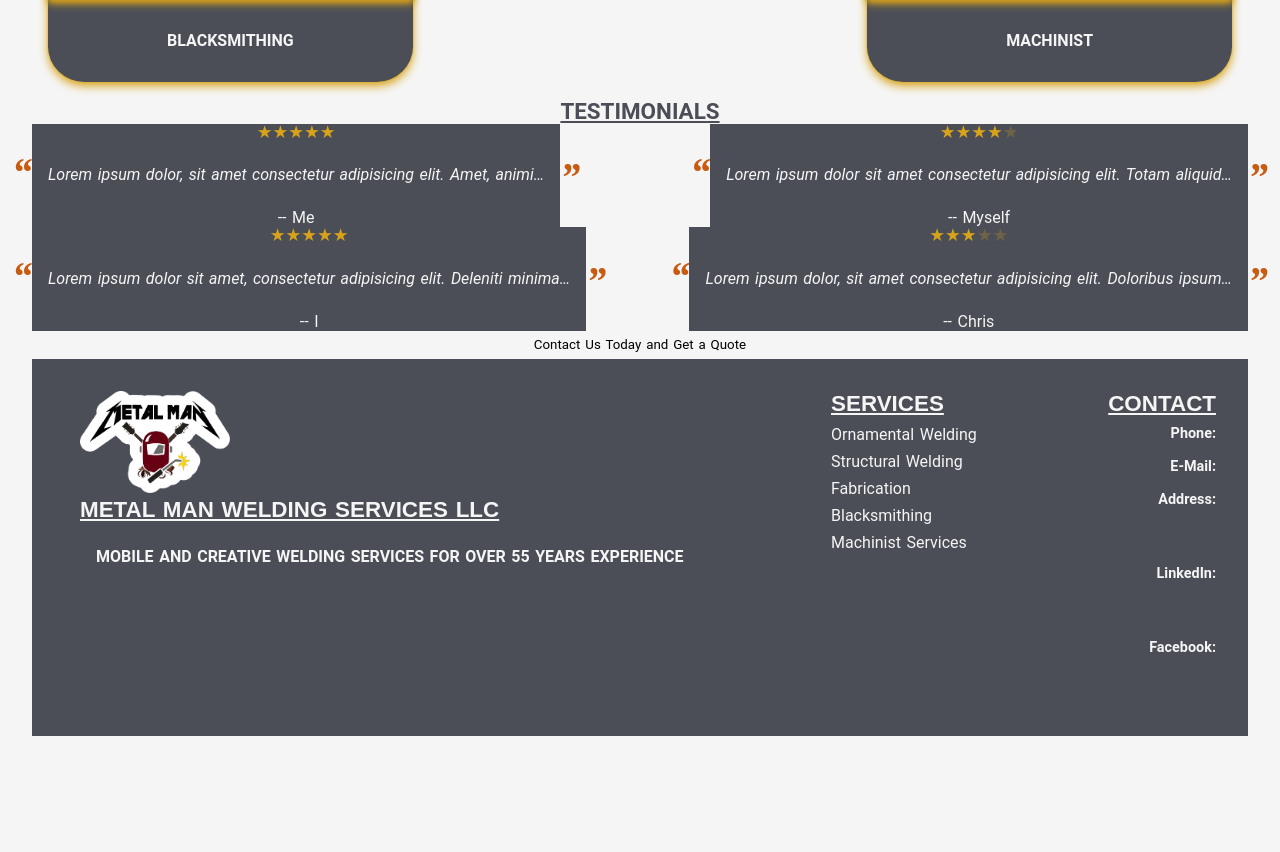
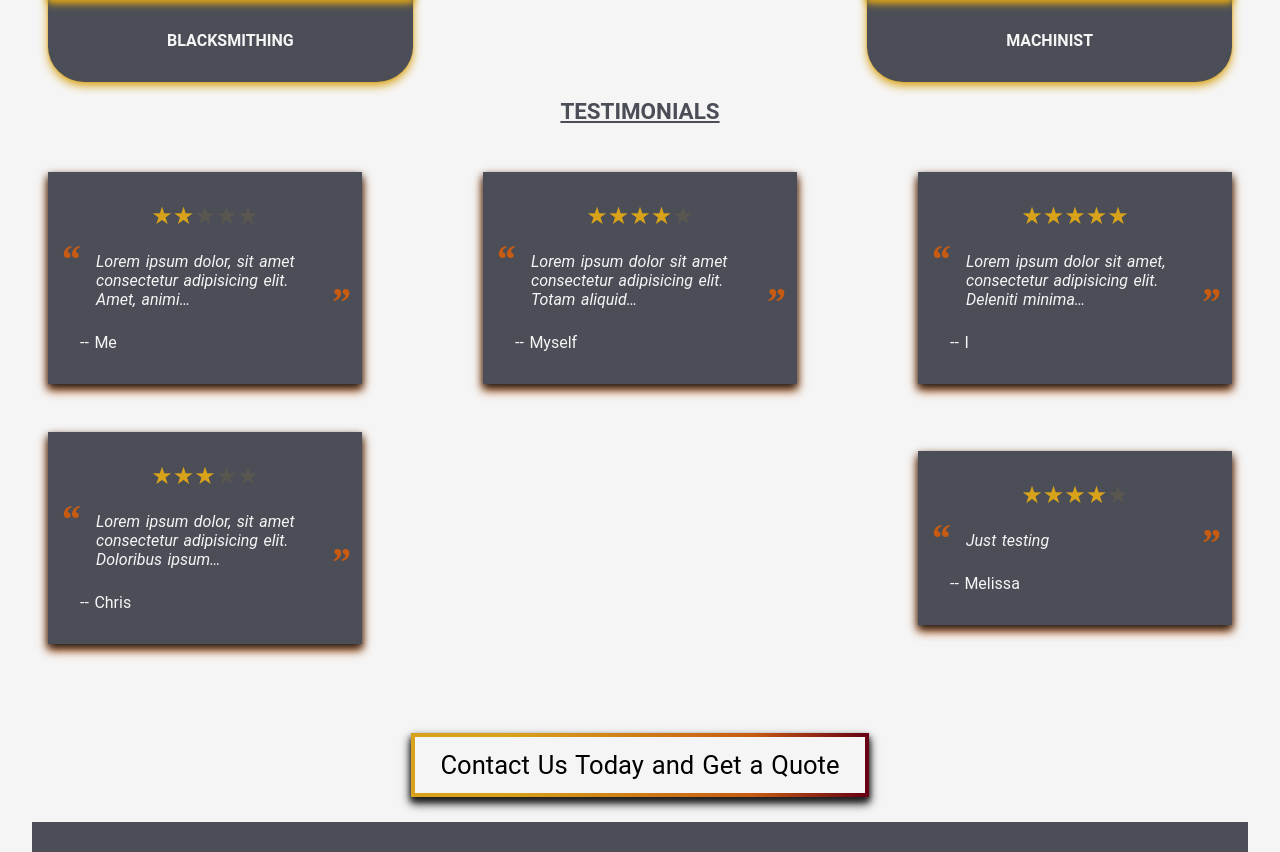
Before and after one commit to BeeDev-ValorCollective/MMWS_client, a React (Vite) app: page /home in a window 1280 px wide. Shown: the part 1880-2732 px from the top of the page. Before the commit the page ends 2616 px from the top, so only its background shows below. Built offline with nearby package versions, Linux system fonts and the light colour scheme; a web font is replaced by a local one.

Commit message:
home page basic styling done

```diff
--- a/src/components/Header/Header.css
+++ b/src/components/Header/Header.css
@@ -15,7 +15,7 @@ nav {
     align-items: center;
     width: 50%;
 }
-a {
+nav a {
     font-size: 1.4em;
     text-transform: uppercase;
 }
--- a/src/components/Home/Home.css
+++ b/src/components/Home/Home.css
@@ -7,6 +7,14 @@ main {
 }
 h3 {
     text-decoration: underline;
+}
+.contact_button {
+    font-size: 2em;
+    margin: 1em;
+    border: 2px solid;
+    border-image-slice: 1;
+    border-width: 4px;
+    box-shadow: 0 4px 6px 0 var(--dark), 0 6px 10px 0 var(--dark);
 }
 
 /* CTA Section CSS */
@@ -162,6 +170,7 @@ button {
     align-items: center;
     flex-wrap: wrap;
     width: 100%;
+    margin: 2em 1em;
 }
 .testimonial {
     display: flex;
@@ -169,20 +178,24 @@ button {
     justify-content: center;
     align-items: center;
     background-color: var(--primary);
+    padding: 2em;
+    box-shadow: 0 4px 8px 0 var(--dark), 0 6px 10px 0 var(--accent);
+    margin: 1em 1em 2em 1em;
 }
 .quote, .author {
-    color: var(--light)
+    color: var(--light);
+    width: 250px;
 }
 
 /* Testimonial - Stars */
 .stars {
   display: inline-block;
   line-height: 1;
-  font-size: 1.1rem;          /* Size of the stars */
+  font-size: 1.5em;          /* Size of the stars */
   color: var(--secondary);             /* Filled star color */
 }
 .stars .empty {
-  opacity: 0.25;              /* Faded look for un-filled stars */
+  opacity: 0.10;              /* Faded look for un-filled stars */
 }
 .sr-only {                    /* Accessible text */
   position: absolute;
--- a/src/components/Home/Testimonials.json
+++ b/src/components/Home/Testimonials.json
@@ -1,7 +1,7 @@
 [
   {
     "id": 1,
-    "rating": 5,
+    "rating": 2,
     "quote": "Lorem ipsum dolor, sit amet consectetur adipisicing elit. Amet, animi…",
     "author": "Me",
     "is_active": true
@@ -28,7 +28,28 @@
     "is_active": true
   },
   {
-    "id": 4,
+    "id": 5,
+    "rating": 4,
+    "quote": "Just testing",
+    "author": "Melissa",
+    "is_active": true
+  },
+  {
+    "id": 6,
+    "rating": 0,
+    "quote": "",
+    "author": "",
+    "is_active": false
+  },
+  {
+    "id": 7,
+    "rating": 0,
+    "quote": "",
+    "author": "",
+    "is_active": false
+  },
+  {
+    "id": 8,
     "rating": 0,
     "quote": "",
     "author": "",
--- a/src/css/base/root.css
+++ b/src/css/base/root.css
@@ -20,6 +20,9 @@
   --secondary: #d8a31a;
   --light: #f5f5f5;
   --dark: #1f1f1f;
+  /* Shadows */
+  /* --dkShadow: 0 4px 8px 0 var(--dark), 0 6px 20px 0 var(--dark); */
+  /* --secondaryShadow: 0 0 2px 0 var(--secondary), 0 4px 10px 0 var(--secondary); */
 }
 
 /* CSS Reset */
--- a/src/views/Home.jsx
+++ b/src/views/Home.jsx
@@ -1,10 +1,10 @@
+import { Link } from 'react-router-dom'
 // Home View Page
 import CTA from '../components/Home/CallToAction'
 import About from '../components/Home/About'
 import Services from '../components/Home/Services'
 import Testimonials from '../components/Home/Testimonials'
 
-import MMWSIcon from "../assets/MMWS_logo_transparent.png"
 import '../components/Home/Home.css'
 
 export default function Home() {
@@ -15,7 +15,9 @@ export default function Home() {
             <About />
             <Services />
             <Testimonials />
-            <button className="contact_button">Contact Us Today and Get a Quote</button>
+            <Link to='/contact'>
+                <button className="contact_button contact-gradient">Contact Us Today and Get a Quote</button>
+            </Link>
         </main>
     )
 }
```
